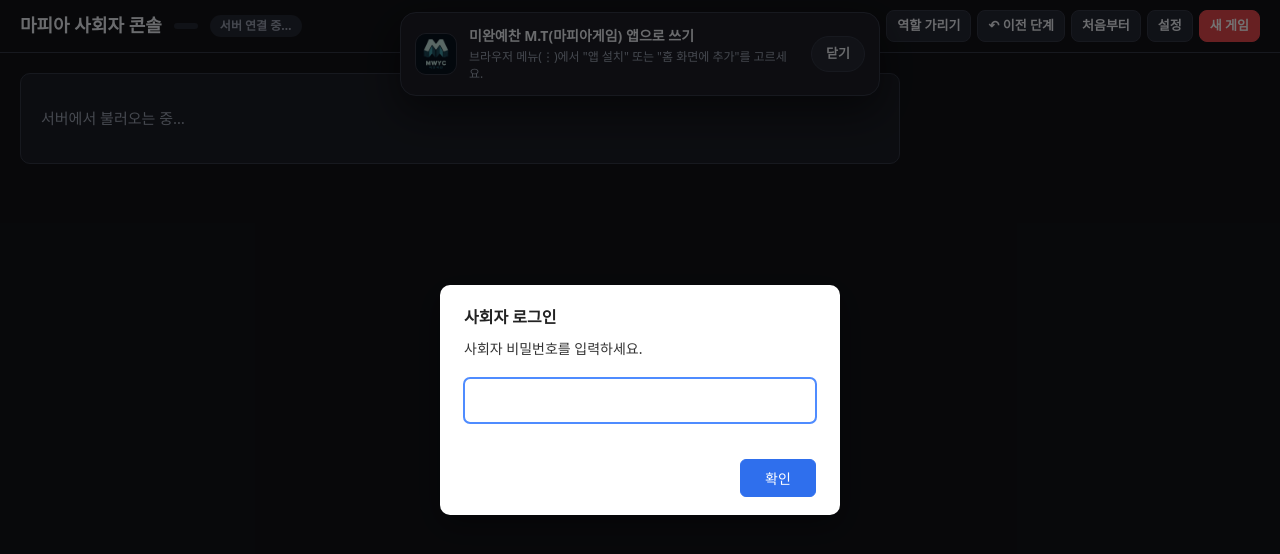
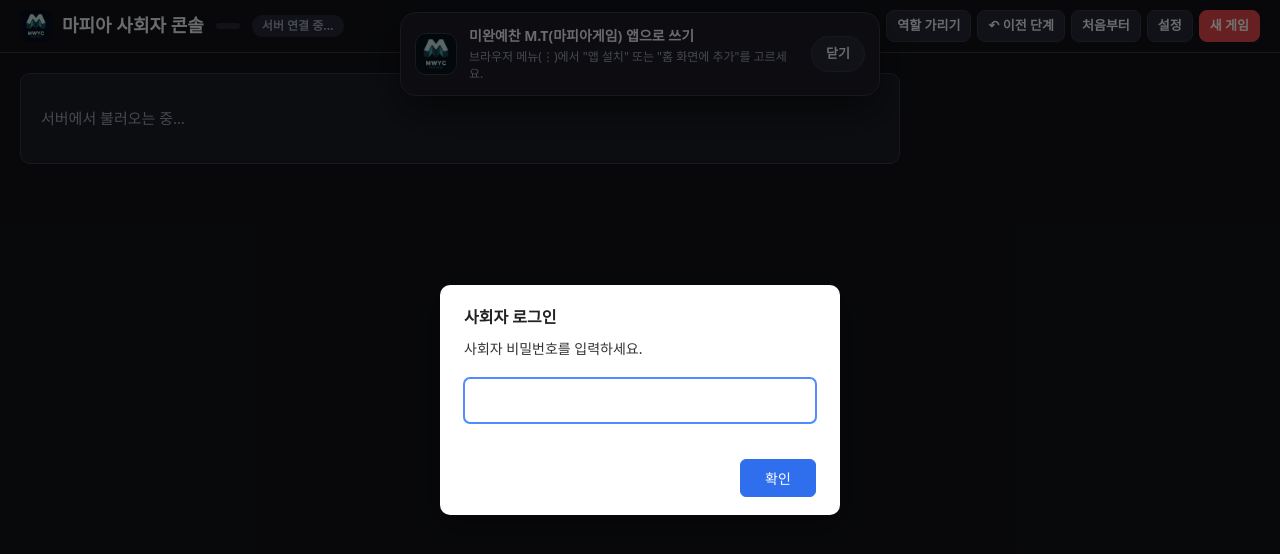
Before and after one commit to SHIN-ZZANG/MWYC-M.T-MAFIA, a website with bundled scripts: page public/index.html in a window 1280 px wide. Built offline with nearby package versions, Linux system fonts and the light colour scheme.

Commit message:
feat: 상단 제목 옆에 MWYC 아이콘 표시
Co-Authored-By: Claude Opus 5.5 <noreply@anthropic.com>

```diff
--- a/public/css/base.css
+++ b/public/css/base.css
@@ -76,3 +76,8 @@ input[type="checkbox"], input[type="radio"] { width: auto; flex: none; }
 .login-input { width: 100%; padding: 10px 12px; border: 1px solid #cfd4da; border-radius: 6px;
                background: #fff; color: #222; font-size: 15px; margin-bottom: 6px; }
 .login-err { min-height: 20px; margin: 0 0 10px; font-size: 13px; color: #d93838; }
+
+
+/* 헤더 로고 — public/icons 의 MWYC 아이콘 */
+.brand-mark { width: 32px; height: 32px; border-radius: 22%; flex: none; }
+.brand h1 { display: inline-flex; align-items: center; gap: 10px; }
--- a/public/index.html
+++ b/public/index.html
@@ -19,7 +19,7 @@
 <body>
   <header class="topbar">
     <div class="brand">
-      <h1>마피아 사회자 콘솔</h1>
+      <h1><img class="brand-mark" src="/icons/icon-192.png" alt="">마피아 사회자 콘솔</h1>
       <span id="phase-badge" class="phase-badge"></span>
       <span id="sync" class="sync"></span>
     </div>
```
Also changed, not shown: public/settings/index.html (+1 -1 lines).
